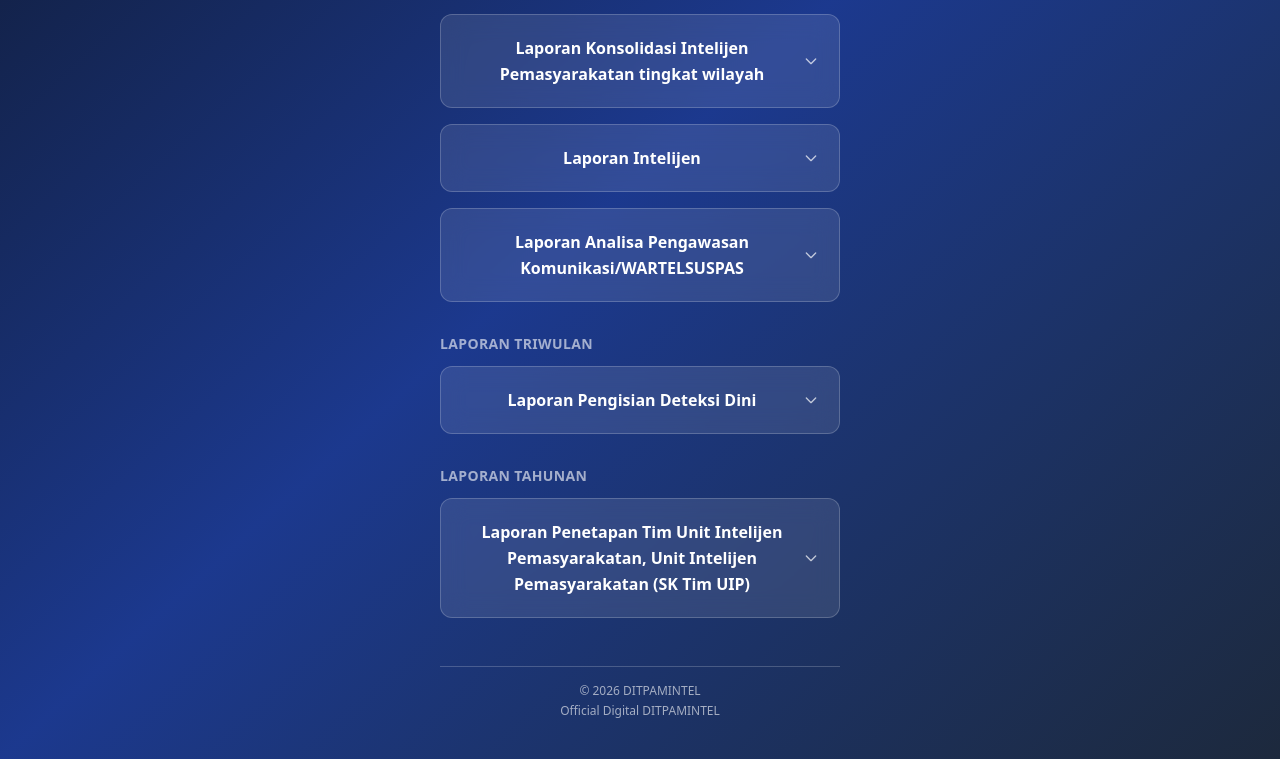
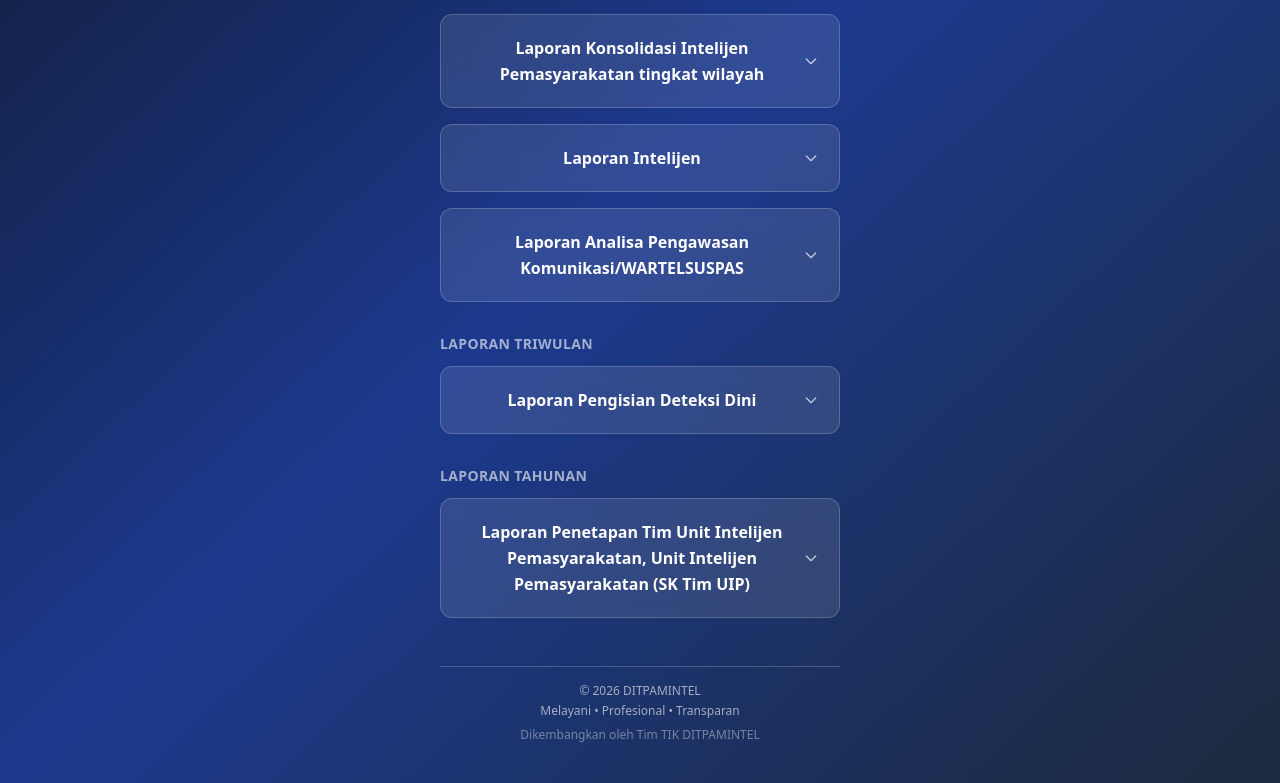
Before and after one commit to mazufik/pelaporanditpamintel, a Next.js app: page /intelijen in a window 1280 px wide. Shown: the part 408-1191 px from the top of the page. Before the commit the page ends 1167 px from the top, so only its background shows below. Built offline with nearby package versions, Linux system fonts and the light colour scheme.

Commit message:
update footer

```diff
--- a/src/app/intelijen/page.tsx
+++ b/src/app/intelijen/page.tsx
@@ -74,7 +74,10 @@ export default function IntelijenPage() {
             <footer className="mt-12 text-center text-xs text-white/60">
                 <div className="border-t border-white/20 pt-4">
                     <p>© {new Date().getFullYear()} DITPAMINTEL</p>
-                    <p className="mt-1">Official Digital DITPAMINTEL</p>
+                    <p className="mt-1">Melayani • Profesional • Transparan</p>
+                    <p className="mt-2 text-white/40">
+                        Dikembangkan oleh Tim TIK DITPAMINTEL
+                    </p>
                 </div>
             </footer>
         </main>
--- a/src/app/kontigensi/page.tsx
+++ b/src/app/kontigensi/page.tsx
@@ -74,7 +74,10 @@ export default function KontigensiPage() {
             <footer className="mt-12 text-center text-xs text-white/60">
                 <div className="border-t border-white/20 pt-4">
                     <p>© {new Date().getFullYear()} DITPAMINTEL</p>
-                    <p className="mt-1">Official Digital DITPAMINTEL</p>
+                    <p className="mt-1">Melayani • Profesional • Transparan</p>
+                    <p className="mt-2 text-white/40">
+                        Dikembangkan oleh Tim TIK DITPAMINTEL
+                    </p>
                 </div>
             </footer>
         </main>
--- a/src/app/pencegahan/page.tsx
+++ b/src/app/pencegahan/page.tsx
@@ -76,7 +76,10 @@ export default function PencegahanPage() {
             <footer className="mt-12 text-center text-xs text-white/60">
                 <div className="border-t border-white/20 pt-4">
                     <p>© {new Date().getFullYear()} DITPAMINTEL</p>
-                    <p className="mt-1">Official Digital DITPAMINTEL</p>
+                    <p className="mt-1">Melayani • Profesional • Transparan</p>
+                    <p className="mt-2 text-white/40">
+                        Dikembangkan oleh Tim TIK DITPAMINTEL
+                    </p>
                 </div>
             </footer>
         </main>
--- a/src/app/penindakan/page.tsx
+++ b/src/app/penindakan/page.tsx
@@ -76,7 +76,10 @@ export default function PenindakanPage() {
             <footer className="mt-12 text-center text-xs text-white/60">
                 <div className="border-t border-white/20 pt-4">
                     <p>© {new Date().getFullYear()} DITPAMINTEL</p>
-                    <p className="mt-1">Official Digital DITPAMINTEL</p>
+                    <p className="mt-1">Melayani • Profesional • Transparan</p>
+                    <p className="mt-2 text-white/40">
+                        Dikembangkan oleh Tim TIK DITPAMINTEL
+                    </p>
                 </div>
             </footer>
         </main>
```
